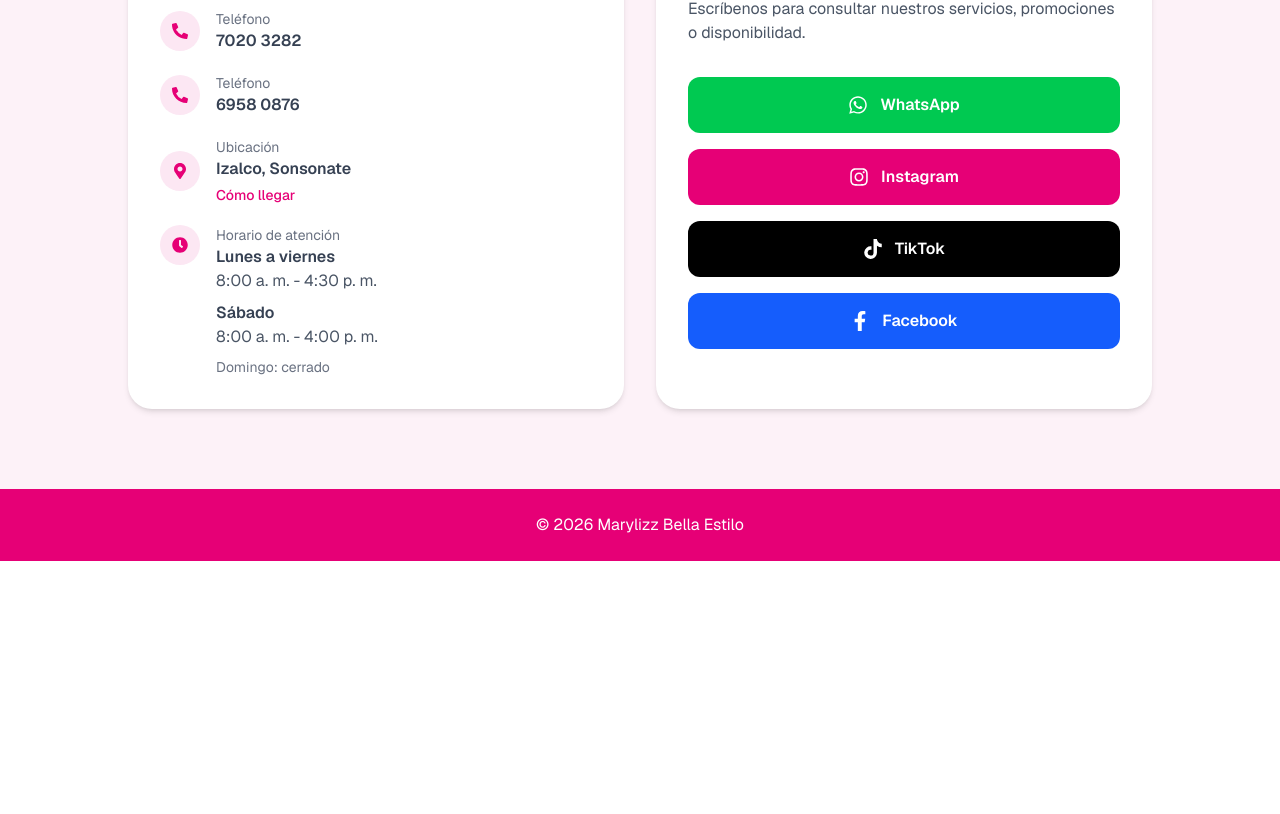
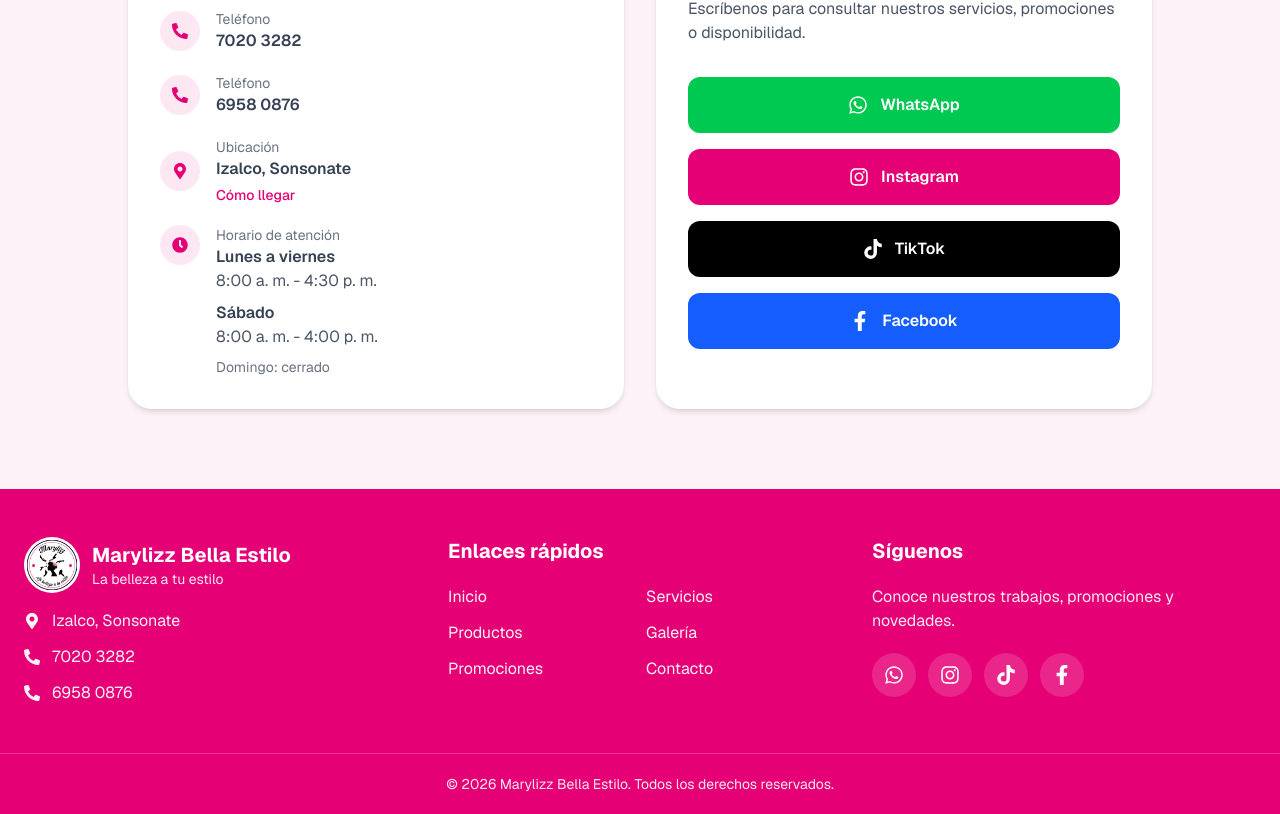
Before and after one commit to ManuCeren/marylizz-bella-estilo, a Next.js app: page / in a window 1280 px wide. Shown: the part 10384-11198 px from the top of the page. Before the commit the page ends 10945 px from the top, so only its background shows below. Built offline with nearby package versions, Linux system fonts and the light colour scheme.

Commit message:
Mejorar footer con navegacion contacto y redes sociales

```diff
--- a/src/components/Footer.tsx
+++ b/src/components/Footer.tsx
@@ -1,9 +1,168 @@
+import {
+  FaFacebookF,
+  FaInstagram,
+  FaMapMarkerAlt,
+  FaPhoneAlt,
+  FaTiktok,
+  FaWhatsapp,
+} from "react-icons/fa";
+
 export default function Footer() {
   return (
-    <footer className="bg-pink-600 text-white py-6 text-center">
-      <p>
-        © 2026 Marylizz Bella Estilo
-      </p>
+    <footer className="bg-pink-600 text-white">
+      <div className="container mx-auto px-6 py-12">
+        <div className="grid md:grid-cols-3 gap-10">
+          {/* Información del negocio */}
+          <div>
+            <div className="flex items-center gap-3 mb-4">
+              <img
+                src="/images/logo.png"
+                alt="Logo Marylizz Bella Estilo"
+                className="w-14 h-14 rounded-full bg-white object-contain"
+              />
+
+              <div>
+                <h3 className="text-xl font-bold">
+                  Marylizz Bella Estilo
+                </h3>
+
+                <p className="text-pink-100 text-sm">
+                  La belleza a tu estilo
+                </p>
+              </div>
+            </div>
+
+            <div className="space-y-3 text-pink-50">
+              <div className="flex items-center gap-3">
+                <FaMapMarkerAlt />
+                <span>Izalco, Sonsonate</span>
+              </div>
+
+              <div className="flex items-center gap-3">
+                <FaPhoneAlt />
+                <span>7020 3282</span>
+              </div>
+
+              <div className="flex items-center gap-3">
+                <FaPhoneAlt />
+                <span>6958 0876</span>
+              </div>
+            </div>
+          </div>
+
+          {/* Navegación */}
+          <div>
+            <h3 className="text-xl font-bold mb-5">
+              Enlaces rápidos
+            </h3>
+
+            <nav className="grid grid-cols-2 gap-3 text-pink-50">
+              <a href="#" className="hover:text-white hover:underline">
+                Inicio
+              </a>
+
+              <a
+                href="#servicios"
+                className="hover:text-white hover:underline"
+              >
+                Servicios
+              </a>
+
+              <a
+                href="#productos"
+                className="hover:text-white hover:underline"
+              >
+                Productos
+              </a>
+
+              <a
+                href="#galeria"
+                className="hover:text-white hover:underline"
+              >
+                Galería
+              </a>
+
+              <a
+                href="#promociones"
+                className="hover:text-white hover:underline"
+              >
+                Promociones
+              </a>
+
+              <a
+                href="#contacto"
+                className="hover:text-white hover:underline"
+              >
+                Contacto
+              </a>
+            </nav>
+          </div>
+
+          {/* Redes sociales */}
+          <div>
+            <h3 className="text-xl font-bold mb-5">
+              Síguenos
+            </h3>
+
+            <p className="text-pink-100 mb-5">
+              Conoce nuestros trabajos, promociones y novedades.
+            </p>
+
+            <div className="flex flex-wrap gap-3">
+              {/* WhatsApp */}
+              <a
+                href="https://wa.me/50379699364"
+                target="_blank"
+                rel="noopener noreferrer"
+                aria-label="WhatsApp"
+                className="w-11 h-11 rounded-full bg-white/15 hover:bg-green-500 flex items-center justify-center transition"
+              >
+                <FaWhatsapp className="text-xl" />
+              </a>
+
+              {/* Instagram */}
+              <a
+                href="https://www.instagram.com/marylizzestilo"
+                target="_blank"
+                rel="noopener noreferrer"
+                aria-label="Instagram"
+                className="w-11 h-11 rounded-full bg-white/15 hover:bg-pink-500 flex items-center justify-center transition"
+              >
+                <FaInstagram className="text-xl" />
+              </a>
+
+              {/* TikTok */}
+              <a
+                href="https://www.tiktok.com/@marylizz.bella"
+                target="_blank"
+                rel="noopener noreferrer"
+                aria-label="TikTok"
+                className="w-11 h-11 rounded-full bg-white/15 hover:bg-black flex items-center justify-center transition"
+              >
+                <FaTiktok className="text-xl" />
+              </a>
+
+              {/* Facebook */}
+              <a
+                href="https://www.facebook.com/Marylizzbellaizalco?locale=es_LA"
+                target="_blank"
+                rel="noopener noreferrer"
+                aria-label="Facebook"
+                className="w-11 h-11 rounded-full bg-white/15 hover:bg-blue-600 flex items-center justify-center transition"
+              >
+                <FaFacebookF className="text-xl" />
+              </a>
+            </div>
+          </div>
+        </div>
+      </div>
+
+      {/* Copyright */}
+      <div className="border-t border-white/20">
+        <div className="container mx-auto px-6 py-5 text-center text-sm text-pink-100">
+          © 2026 Marylizz Bella Estilo. Todos los derechos reservados.
+        </div>
+      </div>
     </footer>
   );
 }
```
